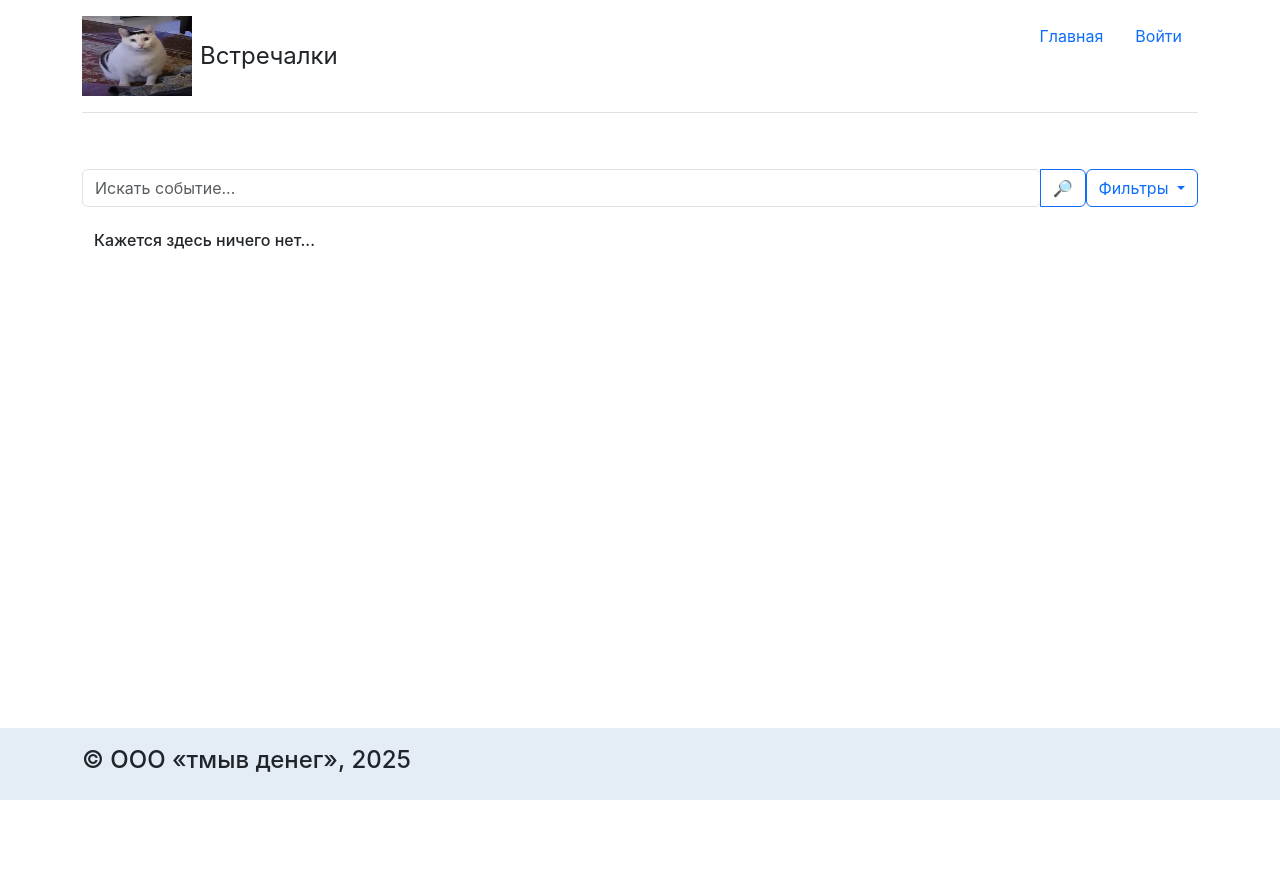
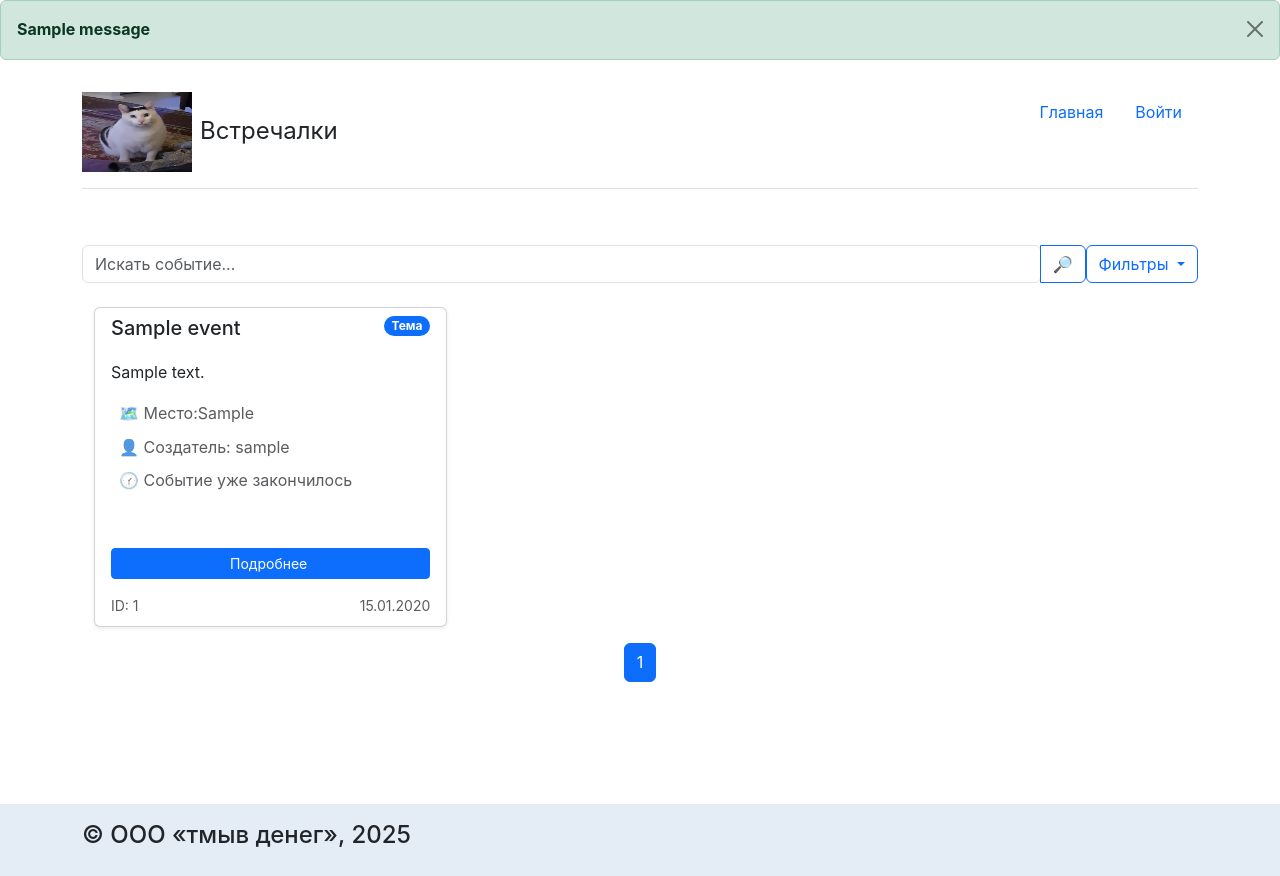
Before and after one commit to Mirvitik/randoccasion, a Django app: page /events/ in a window 1280 px wide. Before the commit the page ends 800 px from the top, so only its background shows below. Run offline with Django 5.2, Linux system fonts and the light colour scheme; tables that the repository leaves empty hold one stand-in row (values such as "Sample post"); one stand-in notice (Sample message) is shown; some libraries are stand-ins or nearby versions.

Commit message:
UPDT: some small fixs, add event filters

```diff
--- a/randoccasion/events/managers.py
+++ b/randoccasion/events/managers.py
@@ -6,6 +6,11 @@ from django.utils import timezone
 
 class EventManager(Manager):
     def is_active(self):
+        self.get_queryset().filter(
+            is_active=True,
+            expires_at__lte=timezone.now(),
+        ).update(is_active=False)
+
         return self.get_queryset().filter(
             is_active=True,
             expires_at__gt=timezone.now(),
--- a/randoccasion/events/models.py
+++ b/randoccasion/events/models.py
@@ -80,6 +80,10 @@ class Event(models.Model):
 
     def expires_after(self):
         tot_seconds = (self.expires_at - timezone.now()).total_seconds()
+
+        if tot_seconds <= 0:
+            return -1
+
         days = int(tot_seconds // 86400)
         hours = int((tot_seconds % 86400) // 3600)
         minutes = int((tot_seconds % 3600) // 60)
--- /dev/null
+++ b/randoccasion/events/templatetags/events_tags.py
@@ -0,0 +1,14 @@
+__all__ = ()
+
+from django.template import Library
+from django.utils.http import urlencode
+
+register = Library()
+
+
+@register.simple_tag(takes_context=True)
+def change_params(context, **kwargs):
+    query = context["request"].GET.dict()
+    query.update(kwargs)
+
+    return urlencode(query)
--- a/randoccasion/events/views.py
+++ b/randoccasion/events/views.py
@@ -9,15 +9,53 @@ from events.utils import q_search
 class EventIndexView(ListView):
     template_name = "events/events.html"
     context_object_name = "events"
-    queryset = Event.objects.is_active()
+    queryset = Event.objects.all()
+    paginate_by = 100
 
     def get_queryset(self):
         query = self.request.GET.get("q")
+        date_from = self.request.GET.get("date_from")
+        date_to = self.request.GET.get("date_to")
+        only_active = self.request.GET.get("only_active")
+        sort_published = self.request.GET.get("sort_published")
+        sort_expiry = self.request.GET.get("sort_expiry")
+        sort_alphabet = self.request.GET.get("sort_alpha")
+
+        if only_active:
+            events = Event.objects.is_active()
+        else:
+            events = super().get_queryset()
 
         if query:
-            return q_search(query)
+            events = q_search(query)
 
-        return super().get_queryset()
+        if date_from:
+            events = events.filter(created_at__gte=date_from)
+
+        if date_to:
+            events = events.filter(created_at__lte=date_to)
+
+        ordering = []
+
+        if sort_published == "desc":
+            ordering.append("-created_at")
+        elif sort_published == "asc":
+            ordering.append("created_at")
+
+        if sort_expiry == "desc":
+            ordering.append("created_at")
+        elif sort_expiry == "asc":
+            ordering.append("-created_at")
+
+        if sort_alphabet == "desc":
+            ordering.append("-name")
+        elif sort_alphabet == "asc":
+            ordering.append("name")
+
+        if len(ordering) > 0:
+            events.order_by(*ordering)
+
+        return events
 
     def get_context_data(self, **kwargs):
         return super().get_context_data(**kwargs)
--- /dev/null
+++ b/randoccasion/static_dev/js/events_filters.js
@@ -0,0 +1,7 @@
+document.getElementById('date_from').addEventListener('change', function() {
+    document.getElementById('date_to').min = this.value || '';
+});
+
+document.getElementById('date_to').addEventListener('change', function() {
+    document.getElementById('date_from').max = this.value || '';
+});
--- a/randoccasion/templates/base.html
+++ b/randoccasion/templates/base.html
@@ -10,6 +10,14 @@
     <link href='{% static "bootstrap/bootstrap.min.css" %}' rel="stylesheet">
     <link href='{% static "css/styles.css" %}' rel="stylesheet">
   </head>
+  {% if messages %}
+    {% for message in messages %}
+        <div class="alert {% if message.tags %}{{ message.tags }}{% endif %} alert-dismissible fade show" role="alert">
+            <strong>{{ message }}</strong>
+            <button type="button" class="btn-close" data-bs-dismiss="alert" aria-label="Close"></button>
+        </div>
+    {% endfor %}
+  {% endif %}
 
   <body>
     <div class="wrapper">
--- a/randoccasion/templates/events/events.html
+++ b/randoccasion/templates/events/events.html
@@ -1,4 +1,5 @@
 {% extends "base.html" %}
+{% load static events_tags %}
 
 {% block content %}
 <form class="d-flex" role="search" action="{% url "events:all_events" %}" method="get">
@@ -19,13 +20,15 @@
           <h6 class="dropdown-header px-0">Фильтрация событий</h6>
 
           <div class="mb-3">
-            <label for="date_from" class="form-label small">Дата начала</label>
-            <input type="date" class="form-control form-control-sm" id="date_from" name="date_from" value="{{ request.GET.date_from }}">
+            <label for="date_from" class="form-label small">Дата создания с:</label>
+            <input type="date" class="form-control form-control-sm" id="date_from" name="date_from" value="{{ request.GET.date_from }}"
+            {% if request.GET.date_to %}max="{{ request.GET.date_to }}"{% endif %}>
           </div>
 
           <div class="mb-3">
-            <label for="date_to" class="form-label small">Дата окончания</label>
-            <input type="date" class="form-control form-control-sm" id="date_to" name="date_to" value="{{ request.GET.date_to }}">
+            <label for="date_to" class="form-label small">Дата создания по:</label>
+            <input type="date" class="form-control form-control-sm" id="date_to" name="date_to" value="{{ request.GET.date_to }}"
+            {% if request.GET.date_from %}min="{{ request.GET.date_from }}"{% endif %}>
           </div>
 
 
@@ -73,7 +76,7 @@
               <div class="form-check">
                 <input class="form-check-input" type="radio" name="sort_expiry" id="sort_date_expiry_desc" value="desc" {% if request.GET.sort_expiry == "desc" %}checked{% endif %}>
                 <label class="form-check-label small" for="sort_date_expiry_desc">
-                  Сначала дальние
+                  Сначала отдалённые
                 </label>
               </div>
               <div class="form-check">
@@ -111,7 +114,7 @@
 
           <div class="d-flex gap-2">
             <button type="submit" class="btn btn-primary btn-sm flex-grow-1">Применить</button>
-            <a href="/events/" class="btn btn-outline-secondary btn-sm">Сбросить</a>
+            <a href="{% url "events:all_events" %}" class="btn btn-outline-secondary btn-sm">Сбросить</a>
           </div>
       </div>
     </div>
@@ -122,12 +125,38 @@
       <h3 class="mt-4">Результаты поиска по запросу <strong>{{ request.GET.q }}</strong></h3>
     {% endif %}
 
-    {% for event in events %}
-        {% include "includes/event_card.html" %}
+    <div class="row g-3">
+      {% for event in page_obj %}
+          {% include "includes/event_card.html" %}
 
-    {% empty %}
+      {% empty %}
+    </div>
     <h6>Кажется здесь ничего нет...</h6>
     {% endfor %}
 
+    <nav aria-label="pg-navigation" class="d-flex justify-content-center">
+      <ul class="pagination">
+        {% if page_obj.has_previous %}
+        <li class="page-item"><a class="page-link" href="?page=1">&laquo; В начало</a></li>
+          <li class="page-item"><a class="page-link" href="?page={{ page_obj.previous_page_number }}">Предыдущая</a></li>
+        {% endif %}
+
+        {% for page in page_obj.paginator.page_range %}
+          {% if page >= page_obj.number|add:-2 and page <= page_obj.number|add:2 %}
+            <li class="page-item {% if page_obj.number == page %} active {% endif %}">
+              <a class="page-link" href="?{% change_params page=page %}">{{ page }}</a>
+            </li>
+          {% endif %}
+        {% endfor %}
+
+        {% if page_obj.has_next %}
+            <li class="page-item"><a class="page-link" href="?page={{ page_obj.next_page_number }}">Следующая</a></li>
+            <li class="page-item"><a class="page-link" href="?page={{ page_obj.paginator.num_pages }}">Последняя &raquo;</a></li>
+        {% endif %}
+      </ul>
+    </nav>
+
 </div>
+
+<script src="{% static "js/events_filters.js" %}"></script>
 {% endblock content %}
--- a/randoccasion/templates/includes/event_card.html
+++ b/randoccasion/templates/includes/event_card.html
@@ -1,5 +1,5 @@
 {% load static %}
-<div class="row g-4">
+
 <div class="col-12 col-md-6 col-lg-4">
     <div class="card h-100 shadow-sm event-card">
         <div class="card-header bg-transparent border-bottom-0 pb-0">
@@ -19,11 +19,15 @@
                 </div>
                 <div class="d-flex align-items-center text-muted mb-2">
                     <i class="bi bi-person me-2"></i>
-                        <span>Создатель: {{event.creator.username}}</span>
+                    <span>👤 Создатель: {{event.creator.username}}</span>
                 </div>
                 <div class="d-flex align-items-center text-muted">
                     <i class="bi bi-clock me-2"></i>
-                        <span>Пройдёт через: {{event.expires_after}}</span>
+                    {% if event.expires_after == -1 %}
+                        <span>🕜️ Событие уже закончилось</span>
+                    {% else %}
+                        <span>🕜️ Пройдёт через: {{event.expires_after}}</span>
+                    {% endif %}
                 </div>
             </div>
             <div class="mt-auto pt-2">
@@ -41,4 +45,3 @@
         </div>
     </div>
 </div>
-</div>
--- a/randoccasion/users/urls.py
+++ b/randoccasion/users/urls.py
@@ -118,4 +118,9 @@ urlpatterns = [
         views.friend_requests_view,
         name="friend_requests",
     ),
+    path(
+        "friend/remove/<int:friend_id>/",
+        views.remove_friend_view,
+        name="remove_friend",
+    ),
 ]
```
Also changed, not shown: randoccasion/randoccasion/settings.py (+9 -0 lines), randoccasion/templates/users/friends_list.html (+9 -2 lines), randoccasion/users/views.py (+18 -0 lines), randoccasion/events/templatetags/__init__.py (added). Lines whose indentation alone changed are shown as unchanged.
